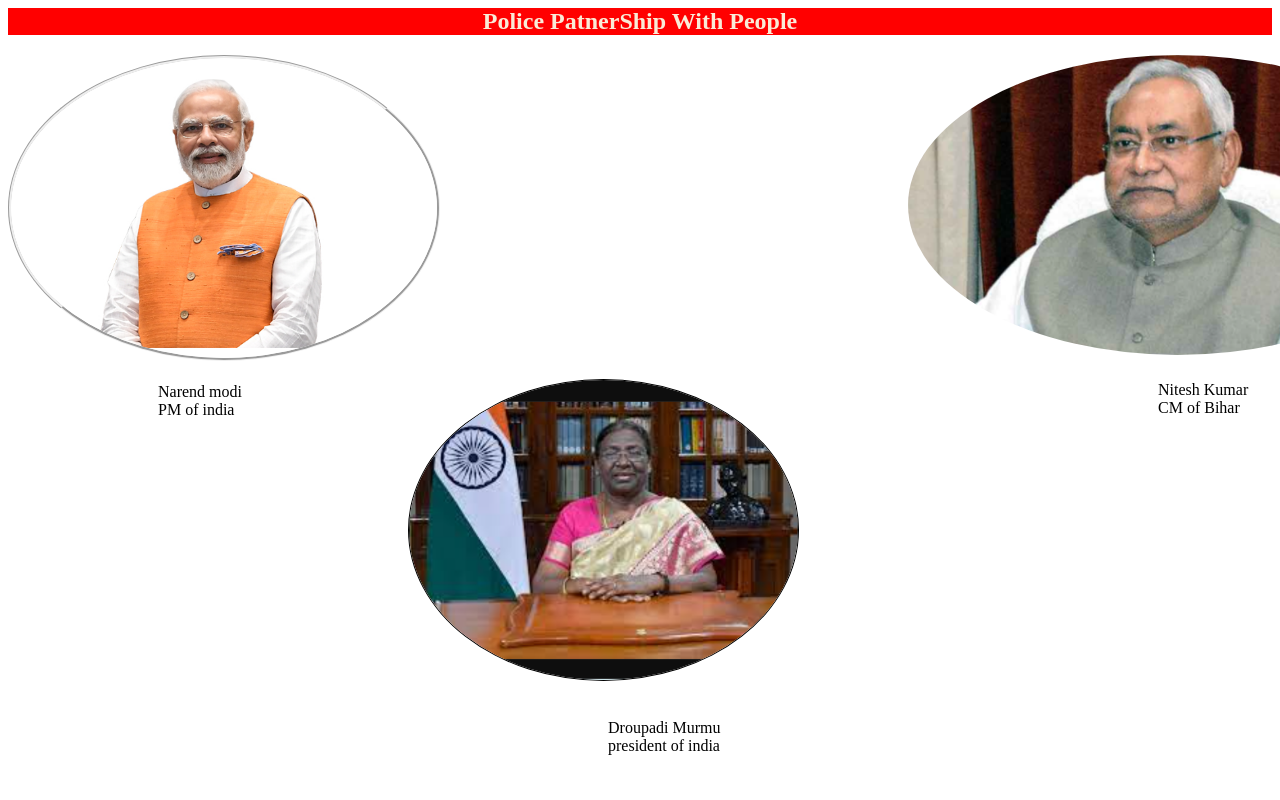
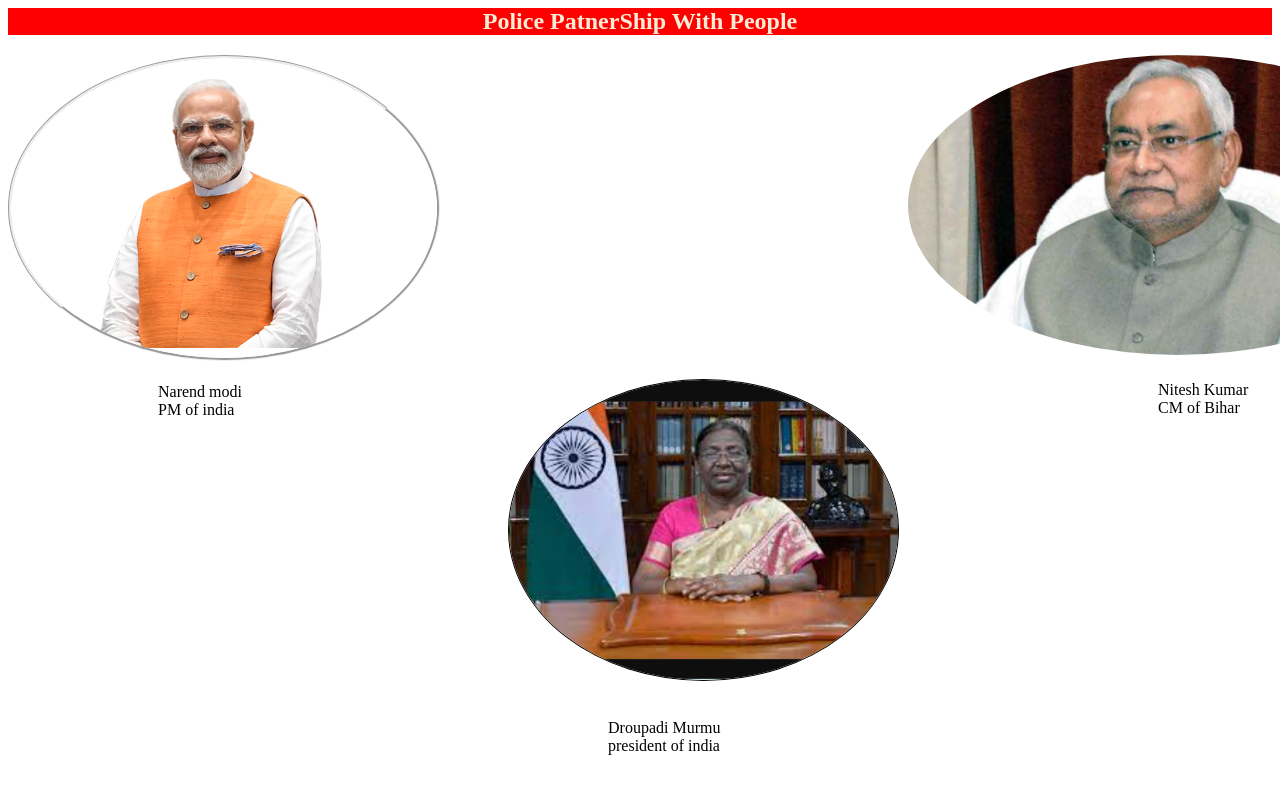
Before and after one commit to raushan91628/comp.github.io, a plain HTML site: page index.html in a window 1280 px wide. Shown: the top 800 px of the page. Drawn offline with Linux system fonts and the light colour scheme.

Commit message:
Update index.html

```diff
--- a/index.html
+++ b/index.html
@@ -26,7 +26,7 @@
     border-radius: 100%;
     margin-right: -500px;
     border-style: groove;
-    margin-left: 400px;
+    margin-left: 500px;
     border: 1px solid black;
  }
  #pa1
```
